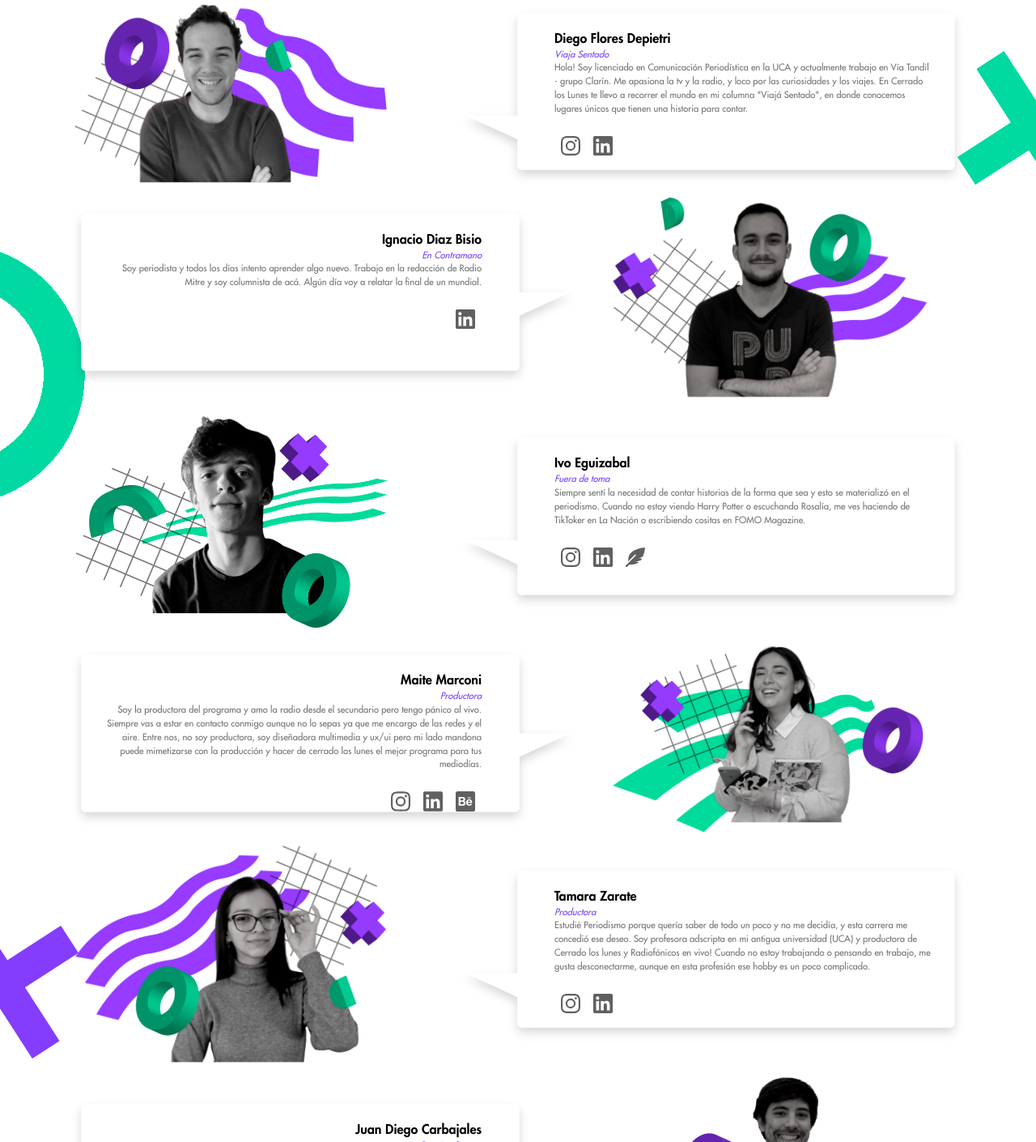
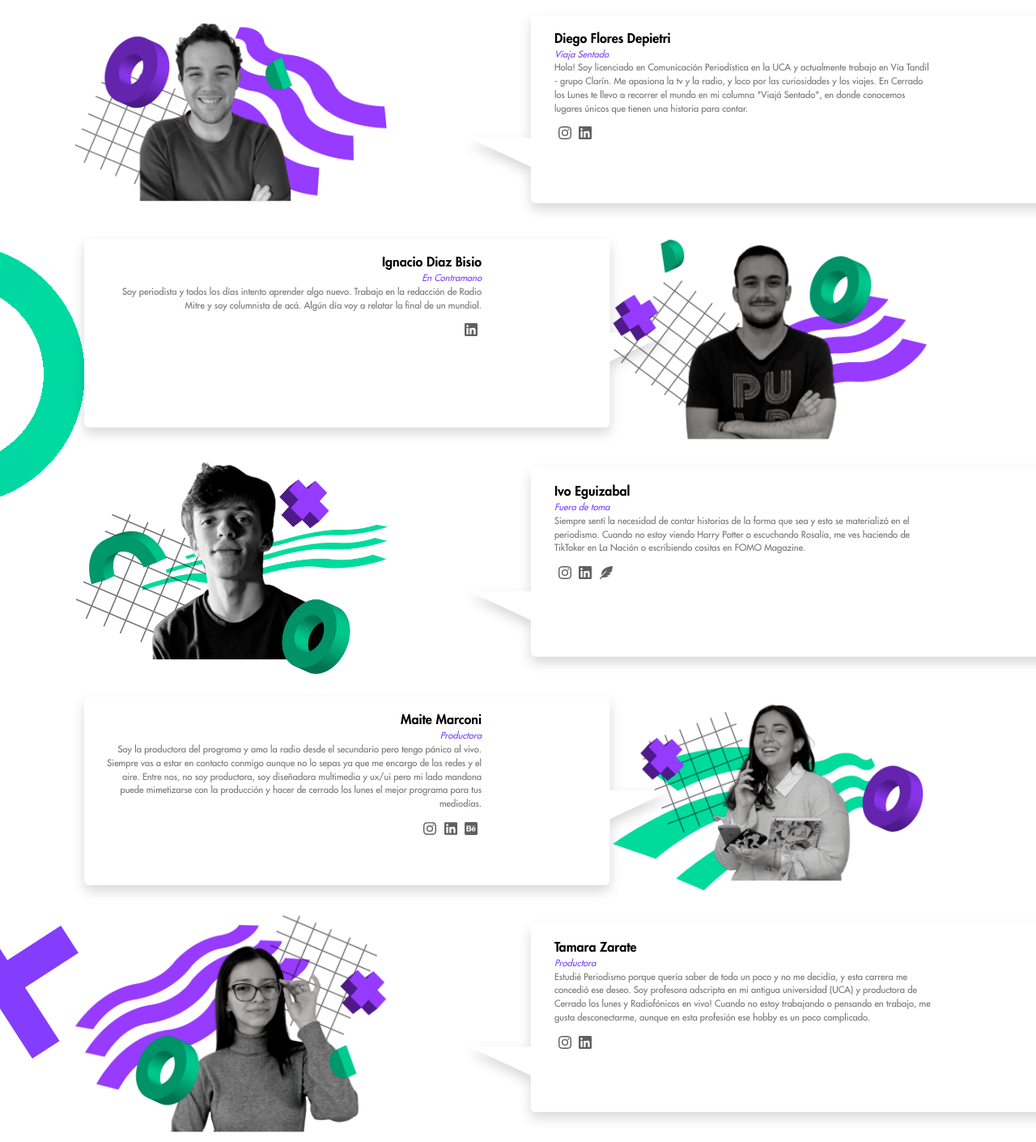
Before and after one commit to Cerradoloslunes/cll, a website: page pages/quienes-somos.html in a window 1280 px wide. Shown: the part 687-2097 px from the top of the page at 81% size. Drawn offline with nearby package versions, Linux system fonts and the light colour scheme; no server answers.

Commit message:
icons inicio

```diff
--- a/pages/quienes-somos.html
+++ b/pages/quienes-somos.html
@@ -46,7 +46,7 @@
             <h2>Quienes somos</h2>
             <div class="row align-items-center">
               <!-- Foto a la derecha -->
-                <div class="col-7">
+                <div class="col-lg-7 order-lg-first order-last">
                     <div class="bubble-box-container">
                       <img src="../images/bubble-right.png" alt="" class="bubble-box">
                       <div class="bubble-content-container bubble-content-container__left">
@@ -62,14 +62,16 @@
                       </div>
                     </div>
                 </div>
-                <div class="col-5 bubble-img">
+                <div class="col-lg-5 bubble-img">
                     <img src="../images/perfil1.png" alt="" class="profile">
                 </div>
+                </div>
+                <div class="row align-items-center">
                 <!-- Foto a la izquierda -->
-                <div class="col-5 bubble-img">
+                <div class="col-lg-5 bubble-img">
                   <img src="../images/perfil2.png" alt="" class="profile">
                 </div>
-                <div class="col-7">
+                <div class="col-lg-7">
                   <div class="bubble-box-container">
                     <img src="../images/bubble-left.png" alt="" class="bubble-box">
                     <div class="bubble-content-container bubble-content-container__right">
@@ -83,8 +85,10 @@
                     </div>
                   </div>
                 </div>
+                </div>
+                <div class="row align-items-center">
                 <!-- Foto a la derecha -->
-                <div class="col-7">
+                <div class="col-lg-7 order-lg-first order-last">
                   <div class="bubble-box-container">
                     <img src="../images/bubble-right.png" alt="" class="bubble-box">
                     <div class="bubble-content-container bubble-content-container__left">
@@ -98,14 +102,16 @@
                     </div>
                   </div>
               </div>
-              <div class="col-5 bubble-img">
+              <div class="col-lg-5 bubble-img">
                   <img src="../images/perfil3.png" alt="" class="profile">
               </div>
+              </div>
+              <div class="row align-items-center">
               <!-- Foto a la izquierda -->
-              <div class="col-5 bubble-img">
+              <div class="col-lg-5 bubble-img">
                 <img src="../images/perfil4.png" alt="" class="profile">
               </div>
-              <div class="col-7">
+              <div class="col-lg-7">
                 <div class="bubble-box-container">
                   <img src="../images/bubble-left.png" alt="" class="bubble-box">
                   <div class="bubble-content-container bubble-content-container__right">
@@ -120,8 +126,10 @@
                   </div>
                 </div>
               </div>
+            </div>
+            <div class="row align-items-center">
               <!-- Foto a la derecha -->
-              <div class="col-7">
+              <div class="col-lg-7 order-lg-first order-last">
                 <div class="bubble-box-container">
                   <img src="../images/bubble-right.png" alt="" class="bubble-box">
                   <div class="bubble-content-container bubble-content-container__left">
@@ -137,14 +145,14 @@
                   </div>
                 </div>
             </div>
-            <div class="col-5 bubble-img">
+            <div class="col-lg-5 bubble-img">
                 <img src="../images/perfil5.png" alt="" class="profile">
             </div>
             <!-- Foto a la izquierda -->
-            <div class="col-5 bubble-img">
+            <div class="col-lg-5 bubble-img">
               <img src="../images/perfil6.png" alt="" class="profile">
             </div>
-            <div class="col-7">
+            <div class="col-lg-7">
               <div class="bubble-box-container">
                 <img src="../images/bubble-left.png" alt="" class="bubble-box">
                 <div class="bubble-content-container bubble-content-container__right">
@@ -159,7 +167,7 @@
               </div>
             </div>
             <!-- Foto a la derecha -->
-            <div class="col-7">
+            <div class="col-lg-7">
               <div class="bubble-box-container">
                 <img src="../images/bubble-right.png" alt="" class="bubble-box">
                 <div class="bubble-content-container bubble-content-container__left">
@@ -175,14 +183,14 @@
                 </div>
               </div>
           </div>
-          <div class="col-5 bubble-img">
+          <div class="col-lg-5 bubble-img">
               <img src="../images/perfil7.png" alt="" class="profile">
           </div>
           <!-- Foto a la izquierda -->
-          <div class="col-5 bubble-img">
+          <div class="col-lg-5 bubble-img">
             <img src="../images/perfil8.png" alt="" class="profile">
           </div>
-          <div class="col-7">
+          <div class="col-lg-7">
             <div class="bubble-box-container">
               <img src="../images/bubble-left.png" alt="" class="bubble-box">
               <div class="bubble-content-container bubble-content-container__right">
--- a/styles/main.scss
+++ b/styles/main.scss
@@ -134,7 +134,7 @@ p {
     margin-left: 1.5rem;
     }
 .escuchanos-icons {
-    max-width: 25px;
+    max-width: 35px;
 }
 
 .circulo-verde {
@@ -406,8 +406,14 @@ p {
     position: relative;
 }
 
+@media (max-width: 576px) {
+    .bubble-box {
+        height: 50vh;
+    }
+}
+
 .bubble-box {
-    width: 100%;
+    width: 120%;
  }
 
 .bubble-content-container {
@@ -418,13 +424,22 @@ p {
 }
 
 .bubble-content-container__left {
-    right: 7rem;
+    right: 2rem;
     left: 2rem;
 }
 
 .bubble-content-container__right {
-    left: 7rem;
+    left: 2.5rem;
     right: 2rem;
+}
+
+@media (min-width: 991.99px) {
+    .bubble-content-container__left {
+        right: 7rem;
+    }
+    .bubble-content-container__right {
+        left: 7rem;
+    }
 }
 
 .bubble-title {
@@ -454,7 +469,7 @@ p {
 
 .bubble-links {
     display: flex;
-    padding-top: 1rem;
+    padding-top: .5rem;
 }
 
 .bubble-links__right {
@@ -462,8 +477,8 @@ p {
 }
 
 .bubble-links-img {
-    width: 1.5rem;
-    margin: .5rem;
+    width: 1rem;
+    margin: .3rem;
 }
 
 .bubble-img {
```
Also changed, not shown: styles/style.css.
